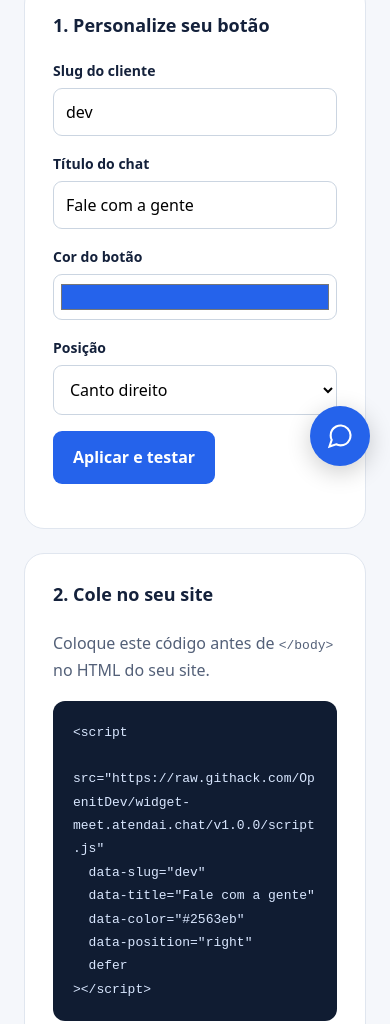
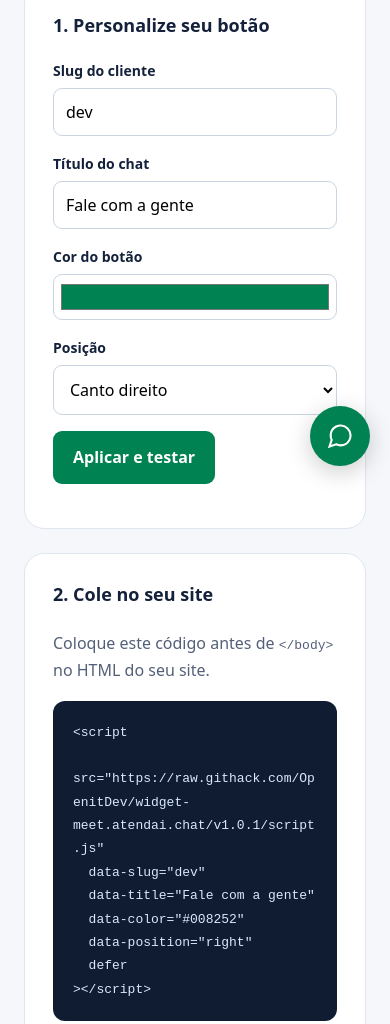
Before and after one commit to OpenitDev/widget-meet.atendai.chat, a plain HTML site: page index.html in a window 390 px wide. Shown: the part 358-1382 px from the top of the page. Drawn offline with Linux system fonts and the light colour scheme.

Commit message:
Make responsive panel dimensions and primary green the widget defaults

```diff
--- a/demo.js
+++ b/demo.js
@@ -11,7 +11,7 @@
     var title = document.getElementById("title").value.trim();
     var color = document.getElementById("color").value;
     var position = document.getElementById("position").value;
-    snippet.textContent = '<script\n  src="https://raw.githack.com/OpenitDev/widget-meet.atendai.chat/v1.0.0/script.js"\n  data-slug="' + escape(slug) + '"\n  data-title="' + escape(title) + '"\n  data-color="' + color + '"\n  data-position="' + position + '"\n  defer\n></script>';
+    snippet.textContent = '<script\n  src="https://raw.githack.com/OpenitDev/widget-meet.atendai.chat/v1.0.1/script.js"\n  data-slug="' + escape(slug) + '"\n  data-title="' + escape(title) + '"\n  data-color="' + color + '"\n  data-position="' + position + '"\n  defer\n></script>';
     document.getElementById("direct").href = "https://meet.atendai.chat/" + encodeURIComponent(slug) + "/nova-conversa";
     document.getElementById("atendai-widget")?.remove();
     document.getElementById("widget-loader")?.remove();
--- a/index.html
+++ b/index.html
@@ -5,7 +5,7 @@
   <meta name="viewport" content="width=device-width, initial-scale=1">
   <title>Atendai • Instalar chat no site</title>
   <style>
-    *{box-sizing:border-box}body{margin:0;background:#f5f7fb;color:#14213b;font-family:system-ui,sans-serif}main{max-width:1000px;margin:auto;padding:56px 24px}nav{font-weight:800;letter-spacing:-1px;font-size:26px;color:#2563eb}small{display:block;margin-top:64px;color:#2563eb;font-weight:700;letter-spacing:2px}h1{font-size:clamp(32px,5vw,52px);line-height:1.1;max-width:700px;letter-spacing:-2px;margin:16px 0}p{color:#536078;line-height:1.7;max-width:660px}.grid{display:grid;grid-template-columns:1fr 1.2fr;gap:24px;margin-top:36px}.card{padding:28px;background:#fff;border:1px solid #e0e6ef;border-radius:20px}h2{font-size:18px;margin:0 0 24px}label{display:block;font-size:14px;font-weight:600;margin:18px 0 8px}input,select{width:100%;padding:12px;border:1px solid #cbd5e1;border-radius:9px;font:inherit;background:white}input[type=color]{height:46px;padding:5px}button{border:0;border-radius:9px;padding:13px 20px;background:#2563eb;color:white;font:inherit;font-weight:600;cursor:pointer}pre{white-space:pre-wrap;overflow-wrap:anywhere;background:#101c32;color:#d9e7ff;padding:20px;border-radius:12px;font-size:13px;line-height:1.8}#status{font-size:13px;min-height:22px}a{color:#2563eb}.note{font-size:13px}@media(max-width:700px){.grid{grid-template-columns:1fr}main{padding-top:28px}small{margin-top:40px}}
+    *{box-sizing:border-box}body{margin:0;background:#f5f7fb;color:#14213b;font-family:system-ui,sans-serif}main{max-width:1000px;margin:auto;padding:56px 24px}nav{font-weight:800;letter-spacing:-1px;font-size:26px;color:#008252}small{display:block;margin-top:64px;color:#008252;font-weight:700;letter-spacing:2px}h1{font-size:clamp(32px,5vw,52px);line-height:1.1;max-width:700px;letter-spacing:-2px;margin:16px 0}p{color:#536078;line-height:1.7;max-width:660px}.grid{display:grid;grid-template-columns:1fr 1.2fr;gap:24px;margin-top:36px}.card{padding:28px;background:#fff;border:1px solid #e0e6ef;border-radius:20px}h2{font-size:18px;margin:0 0 24px}label{display:block;font-size:14px;font-weight:600;margin:18px 0 8px}input,select{width:100%;padding:12px;border:1px solid #cbd5e1;border-radius:9px;font:inherit;background:white}input[type=color]{height:46px;padding:5px}button{border:0;border-radius:9px;padding:13px 20px;background:#008252;color:white;font:inherit;font-weight:600;cursor:pointer}pre{white-space:pre-wrap;overflow-wrap:anywhere;background:#101c32;color:#d9e7ff;padding:20px;border-radius:12px;font-size:13px;line-height:1.8}#status{font-size:13px;min-height:22px}a{color:#008252}.note{font-size:13px}@media(max-width:700px){.grid{grid-template-columns:1fr}main{padding-top:28px}small{margin-top:40px}}
   </style>
 </head>
 <body>
@@ -19,7 +19,7 @@
         <h2>1. Personalize seu botão</h2>
         <label for="slug">Slug do cliente</label><input id="slug" value="dev" required pattern="[a-zA-Z0-9_-]+">
         <label for="title">Título do chat</label><input id="title" value="Fale com a gente" required maxlength="80">
-        <label for="color">Cor do botão</label><input id="color" type="color" value="#2563eb">
+        <label for="color">Cor do botão</label><input id="color" type="color" value="#008252">
         <label for="position">Posição</label><select id="position"><option value="right">Canto direito</option><option value="left">Canto esquerdo</option></select>
         <p><button type="submit">Aplicar e testar</button></p>
       </form>
@@ -31,7 +31,7 @@
         <p id="status" role="status" aria-live="polite"></p>
         <p class="note">O botão no canto da tela é uma prévia real. Clique nele para abrir o chat.</p>
         <a id="direct" target="_blank" rel="noopener noreferrer">Abrir chat em outra aba ↗</a>
-        <p class="note">O código usa raw.githack.com. A versão v1.0.0 precisa estar publicada no repositório público do GitHub.</p>
+        <p class="note">O código usa raw.githack.com. A versão v1.0.1 precisa estar publicada no repositório público do GitHub.</p>
       </section>
     </div>
   </main>
--- a/script.js
+++ b/script.js
@@ -11,7 +11,7 @@
   if (!/^https?:$/.test(base.protocol)) return;
   var url = new URL("/" + encodeURIComponent(slug) + "/nova-conversa", base).href;
   var title = script.dataset.title || "Fale com a gente";
-  var color = /^#[0-9a-f]{6}$/i.test(script.dataset.color || "") ? script.dataset.color : "#2563eb";
+  var color = /^#[0-9a-f]{6}$/i.test(script.dataset.color || "") ? script.dataset.color : "#008252";
   var left = script.dataset.position === "left";
 
   function mount() {
@@ -22,6 +22,22 @@
     var root = host.attachShadow({ mode: "open" });
     var style = document.createElement("style");
     style.textContent = ":host{font-family:system-ui,sans-serif;color:#172033}*{box-sizing:border-box}button,a{-webkit-tap-highlight-color:transparent}button{cursor:pointer;font:inherit}button:focus-visible,a:focus-visible{outline:3px solid #60a5fa;outline-offset:3px}.launcher{position:absolute;bottom:max(20px,env(safe-area-inset-bottom));" + (left ? "left" : "right") + ":20px;width:60px;height:60px;border:0;border-radius:50%;background:" + color + ";color:white;box-shadow:0 6px 24px #0003;display:grid;place-items:center}.launcher svg{width:28px;height:28px}.panel{position:absolute;bottom:92px;" + (left ? "left" : "right") + ":20px;width:min(400px,calc(100vw - 40px));height:min(680px,calc(100dvh - 112px));background:white;border-radius:18px;box-shadow:0 12px 48px #0003;overflow:hidden;display:flex;flex-direction:column}.panel[hidden]{display:none}header{display:flex;align-items:center;gap:12px;padding:14px 16px;background:" + color + ";color:white}strong{flex:1;font-size:15px}a{color:inherit;font-size:12px}header button{border:0;background:transparent;color:inherit;font-size:26px;line-height:1;padding:4px}iframe{border:0;width:100%;flex:1;min-height:0;background:#fff}@media(max-width:480px){.panel{width:calc(100vw - 16px);" + (left ? "left" : "right") + ":8px;bottom:88px;height:calc(100dvh - 104px);border-radius:14px}}";
+    // Dimensões padrão: painel mais largo em HD e proporção 9:16 em telas maiores.
+    style.textContent += `
+      .panel {
+        width: min(480px, calc(100vw - 40px), calc((100dvh - 112px) * 3 / 4));
+        min-width: 350px;
+        height: auto;
+        min-height: 0;
+        aspect-ratio: 3 / 4;
+      }
+      @media (min-width: 1600px) {
+        .panel {
+          width: min(480px, calc(100vw - 40px), calc((100dvh - 112px) * 9 / 16));
+          aspect-ratio: 9 / 16;
+        }
+      }
+    `;
     root.appendChild(style);
     var panel = document.createElement("section");
     panel.id = "chat-panel";
```
Also changed, not shown: 1 other file.
